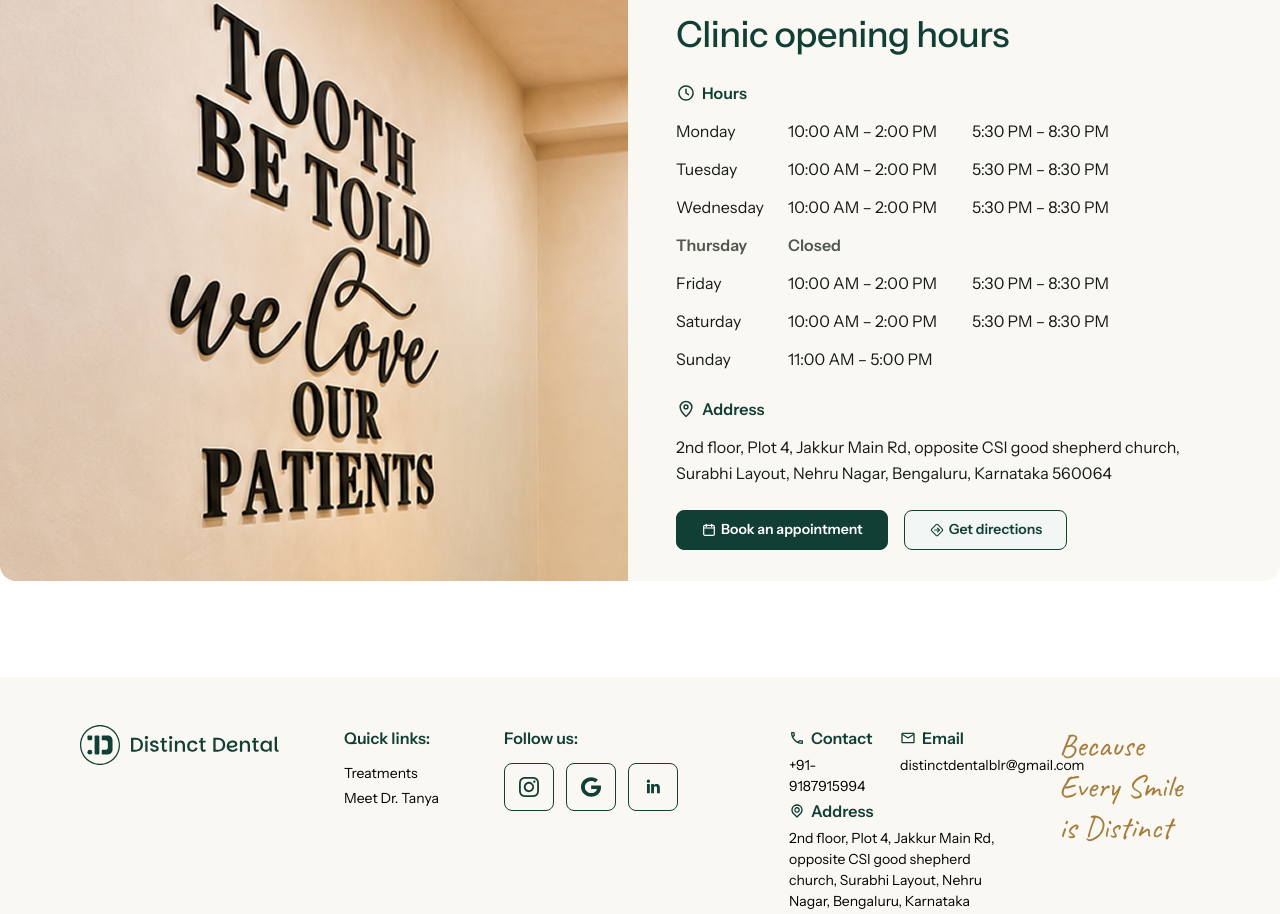
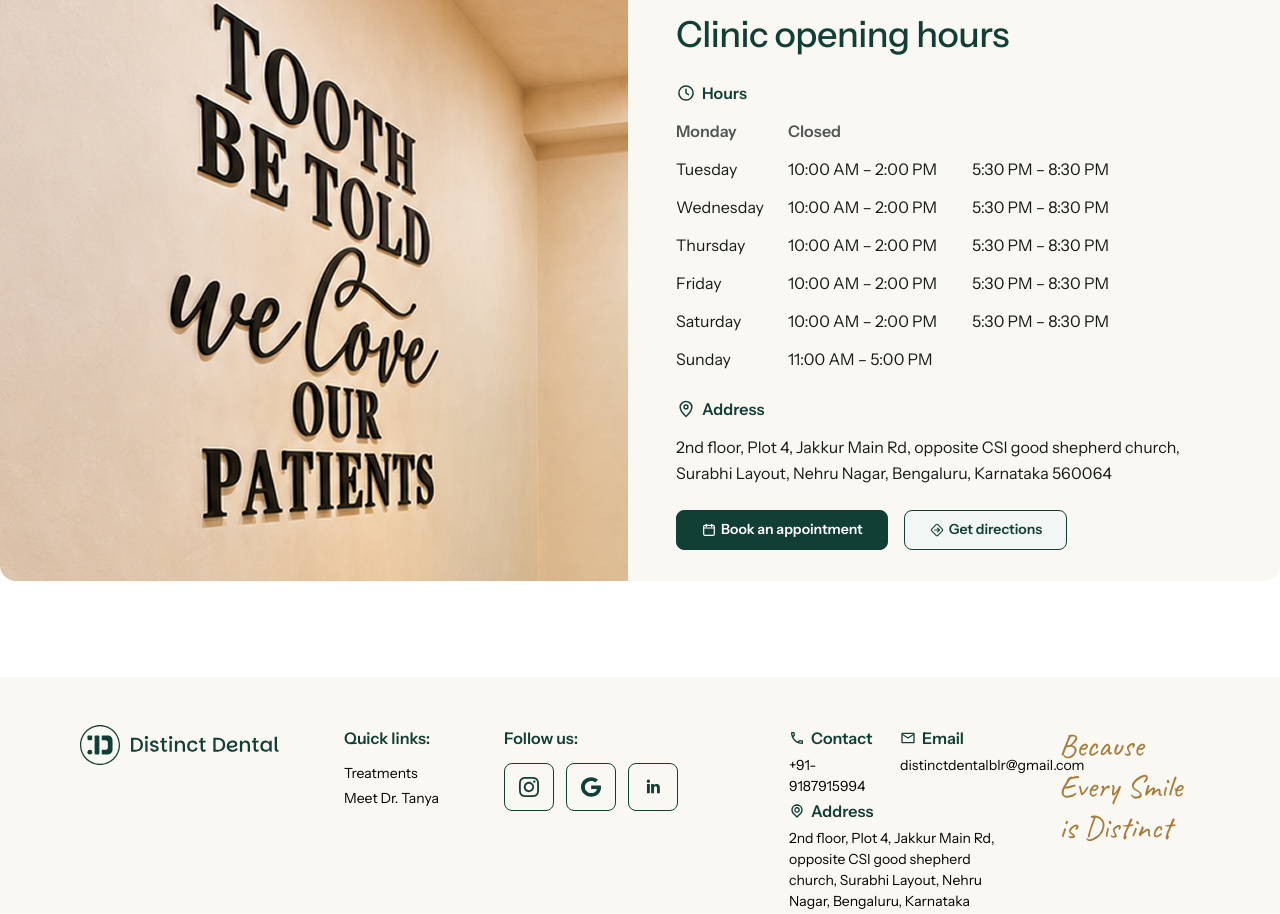
Before and after one commit to DrTanyaSaxena/distinct-dental, a React (Vite) app: page / in a window 1280 px wide. Shown: the part 2086-3000 px from the top of the page. Built offline with nearby package versions, Linux system fonts and the light colour scheme.

Commit message:
Update Hours.jsx

```diff
--- a/src/components/Hours/Hours.jsx
+++ b/src/components/Hours/Hours.jsx
@@ -1,3 +1,4 @@
+
 import "./Hours.css";
 import Button from "../Button/Button";
 
@@ -9,8 +10,9 @@ import Button from "../Button/Button";
 const hours = [
   {
     day: "Monday",
-    first: "10:00 AM – 2:00 PM",
-    second: "5:30 PM – 8:30 PM",
+    first: "Closed",
+    second: "",
+    closed: true,
   },
   {
     day: "Tuesday",
@@ -24,9 +26,8 @@ const hours = [
   },
   {
     day: "Thursday",
-    first: "Closed",
-    second: "",
-    closed: true,
+    first: "10:00 AM – 2:00 PM",
+    second: "5:30 PM – 8:30 PM",
   },
   {
     day: "Friday",
```
